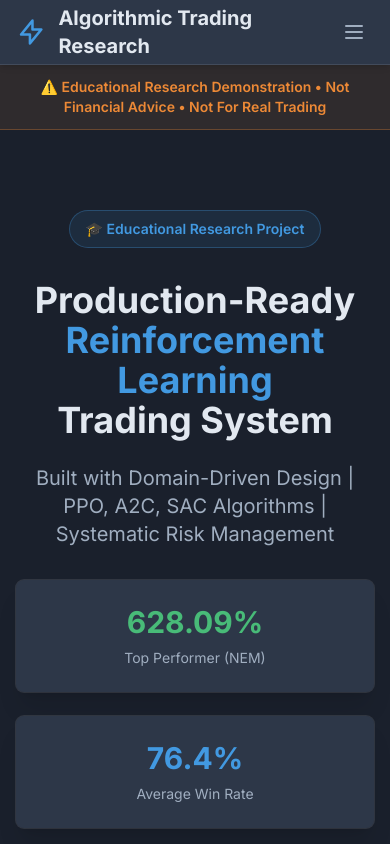
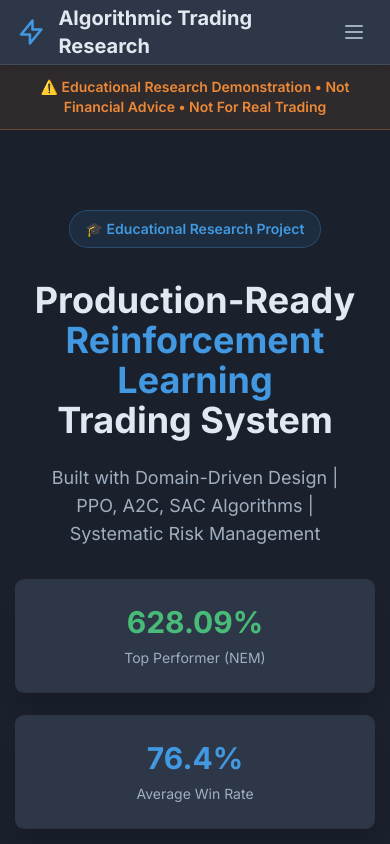
Before and after one commit to ahjavid/aistock-landing, a Next.js app: page / in a window 390 px wide. Shown: the top 844 px of the page. Built offline with nearby package versions, Linux system fonts and the light colour scheme; no server answers.

Commit message:
Fix hero subheading text wrapping
- Add whitespace-nowrap to prevent breaking within segments
- Reduce mobile text size from xl to lg
- Increase max-width for better layout

```diff
--- a/components/Hero.tsx
+++ b/components/Hero.tsx
@@ -19,8 +19,8 @@ export default function Hero() {
         </h1>
 
         {/* Subheading */}
-        <p className="text-xl md:text-2xl text-brand-text-secondary max-w-3xl mx-auto mb-8">
-          Built with Domain-Driven Design | PPO, A2C, SAC Algorithms | Systematic Risk Management
+        <p className="text-lg md:text-2xl text-brand-text-secondary max-w-4xl mx-auto mb-8">
+          <span className="whitespace-nowrap">Built with Domain-Driven Design</span> | <span className="whitespace-nowrap">PPO, A2C, SAC Algorithms</span> | <span className="whitespace-nowrap">Systematic Risk Management</span>
         </p>
 
         {/* Stats */}
```
